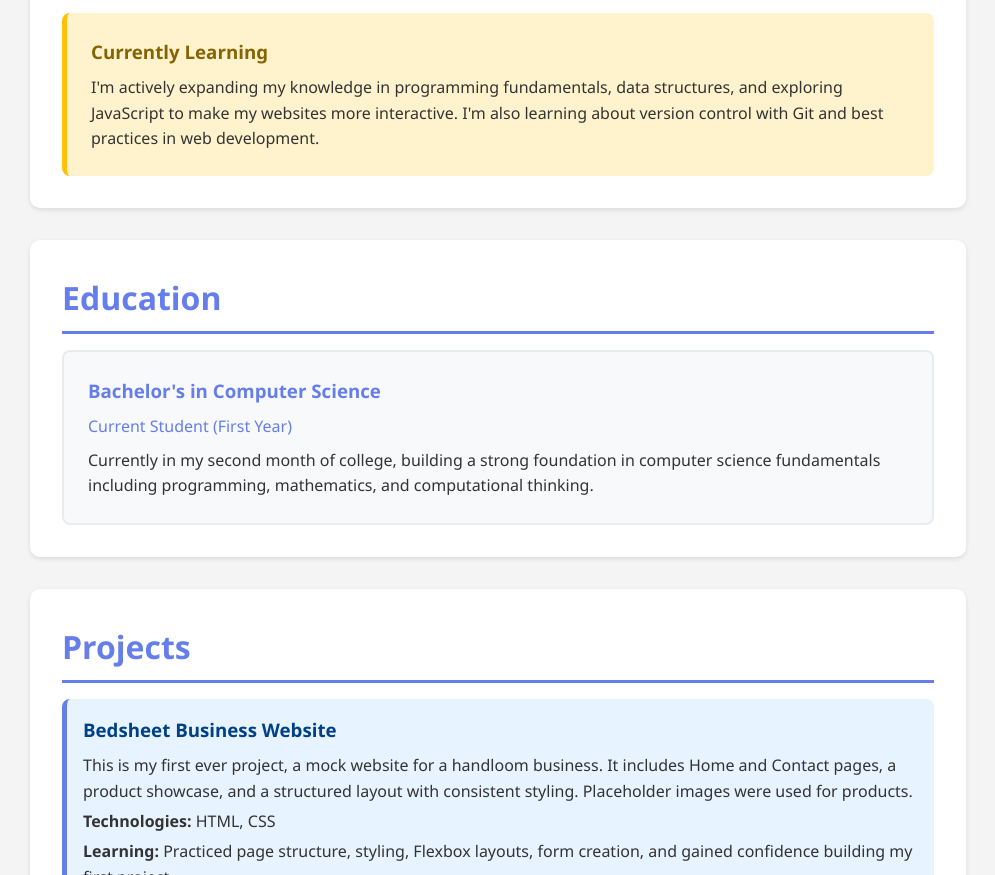
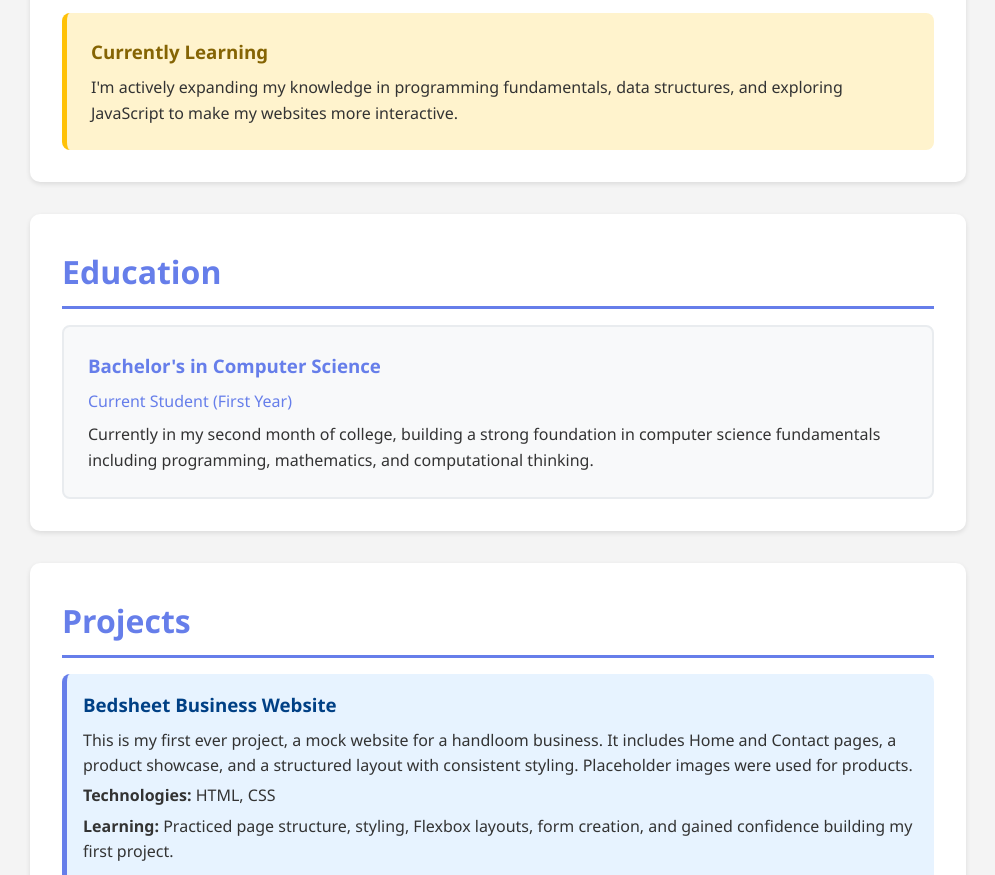
Before and after one commit to sarthakm008/portfolio-project, a plain HTML site: page index.html in a window 1280 px wide. Shown: the part 1050-1925 px from the top of the page, without its empty margins (142-1137 px from the left). Drawn offline with Linux system fonts and the light colour scheme.

Commit message:
Edited learning section

```diff
--- a/index.html
+++ b/index.html
@@ -81,8 +81,7 @@
             <div class="learning-section">
                 <h3>Currently Learning</h3>
                 <p>I'm actively expanding my knowledge in programming fundamentals, data structures, and exploring
-                    JavaScript to make my websites more interactive. I'm also learning about version control with Git
-                    and best practices in web development.</p>
+                    JavaScript to make my websites more interactive.</p>
             </div>
         </section>
 
```
